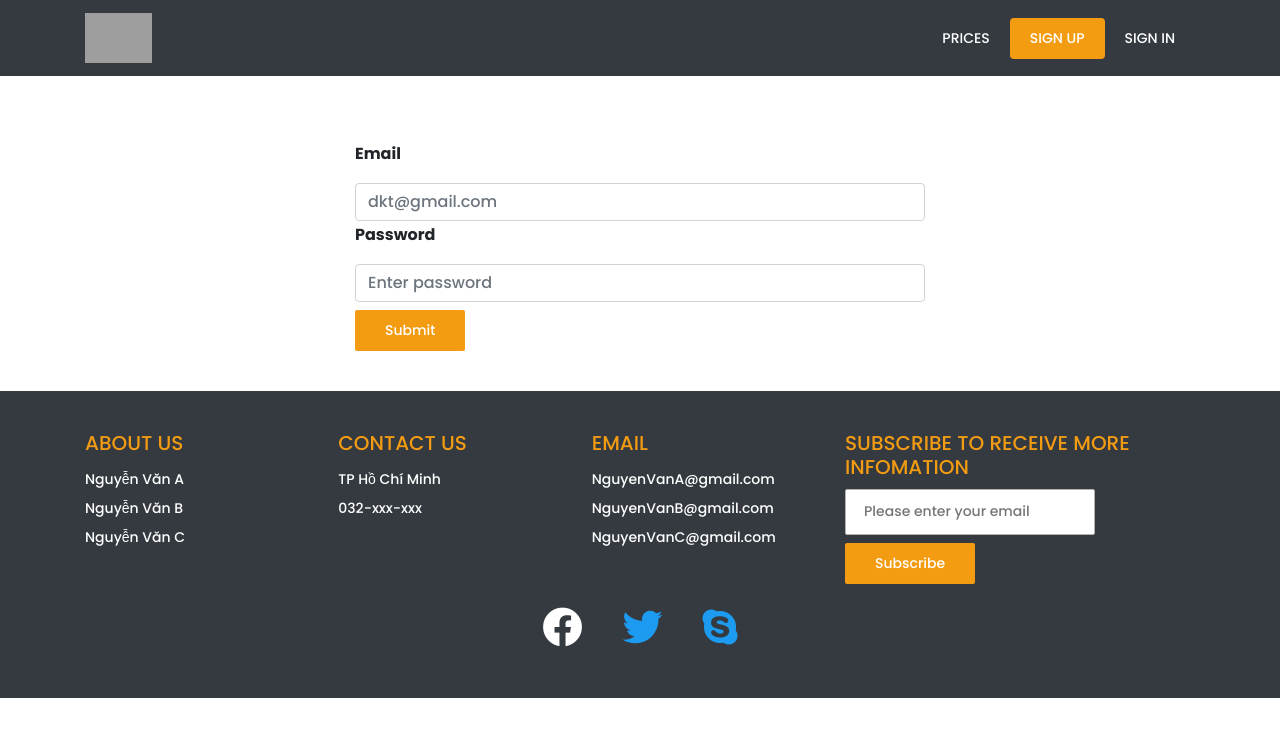
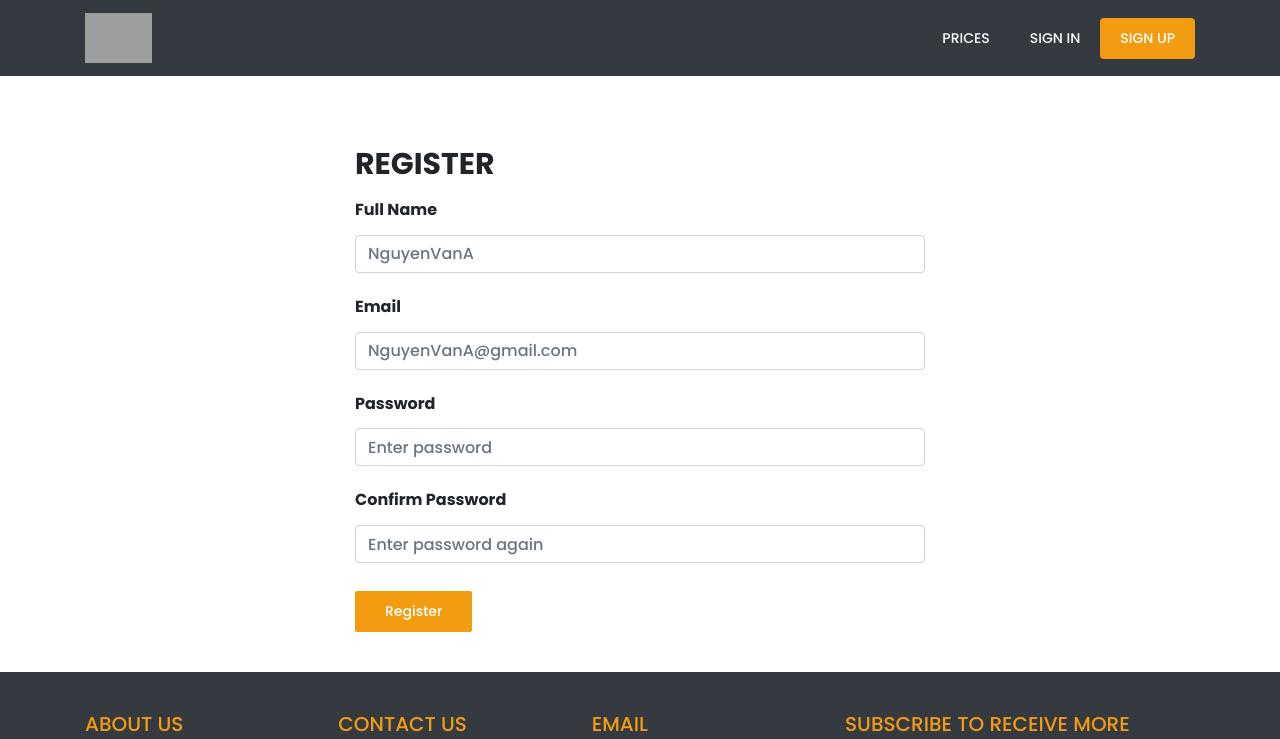
Before and after one commit to Kim-Thang/marketFinance, a React (Create React App) app in the folder client/: page /signup in a window 1280 px wide. Shown: the top 739 px of the page. Built offline with nearby package versions, Linux system fonts and the light colour scheme; grey boxes are pictures that could not be loaded.

Commit message:
edit signin sign out

```diff
--- a/client/src/components/Header/Header.jsx
+++ b/client/src/components/Header/Header.jsx
@@ -4,7 +4,7 @@ import { NavLink } from "react-router-dom";
 import "./Header.scss";
 
 function Header() {
-    const headerMenu = ["prices","sign up", "sign in"];
+    const headerMenu = ["prices","sign in", "sign up"];
 
     return (
         <Navbar expand="lg" bg="dark" fixed="top" >
--- a/client/src/components/Mainpages/Auth/Auth.scss
+++ b/client/src/components/Mainpages/Auth/Auth.scss
@@ -6,3 +6,9 @@
     margin: 40px auto;
     width: 600px;
 }
+.auth__title {
+    text-transform: uppercase;
+    font-size: 30px;
+    line-height: 1.6;
+    font-weight: 700;
+}
--- a/client/src/components/Mainpages/Auth/InputField/InputField.jsx
+++ b/client/src/components/Mainpages/Auth/InputField/InputField.jsx
@@ -8,10 +8,8 @@ function InputField(props) {
     const { errors, touched } = form;
     const showError = errors[name] && touched[name];
 
-    console.log(showError);
-
     return (
-        <Form.Group>
+        <Form.Group style={{marginBottom: "20px"}}>
             {label && <Form.Label htmlFor={name}>{label}</Form.Label>}
             <Form.Control
                 id={name}
--- a/client/src/components/Mainpages/Auth/InputField/InputField.scss
+++ b/client/src/components/Mainpages/Auth/InputField/InputField.scss
@@ -1,7 +1,7 @@
 .form-label {
     font-weight: 700;
-	padding-bottom: 6px;
 	line-height: 1.8rem;
+    padding-bottom: 10px;
 	font-size: 16px;
 }
 
--- a/client/src/components/Mainpages/Auth/SignIn.jsx
+++ b/client/src/components/Mainpages/Auth/SignIn.jsx
@@ -3,7 +3,7 @@ import { Container, Row, Col } from "react-bootstrap";
 import { Formik, Form, FastField } from "formik";
 import InputField from "./InputField/InputField";
 import * as Yup from "yup";
-import './Auth.scss';
+import "./Auth.scss";
 
 function SignIn() {
     const initialValues = {
@@ -14,16 +14,9 @@ function SignIn() {
     };
 
     const validationSchema = Yup.object().shape({
-        fullname: Yup.string().required("This filded is required."),
-        email: Yup.string()
-            .trim()
-            .email("Email invalid")
-            .required("Please enter this field."),
+        email: Yup.string().trim().required("Please enter this field."),
         password: Yup.string()
             .min(6, "Please enter at least 6 characters.")
-            .required("Please enter this field."),
-        confirmpassword: Yup.string()
-            .oneOf([Yup.ref("password")], "Re-entered password is incorrect.")
             .required("Please enter this field."),
     });
 
@@ -33,6 +26,7 @@ function SignIn() {
                 <Container>
                     <Row>
                         <Col>
+                        <h2 className="auth__title">Login</h2>
                             <Formik
                                 initialValues={initialValues}
                                 validationSchema={validationSchema}
@@ -47,14 +41,6 @@ function SignIn() {
 
                                     return (
                                         <Form>
-                                            <FastField
-                                                name="fullname"
-                                                component={InputField}
-                                                type="text"
-                                                label="Full Name"
-                                                placeholder="DoKimThang"
-                                            />
-
                                             <FastField
                                                 name="email"
                                                 component={InputField}
@@ -71,19 +57,11 @@ function SignIn() {
                                                 placeholder="Enter password"
                                             />
 
-                                            <FastField
-                                                name="confirmpassword"
-                                                component={InputField}
-                                                type="password"
-                                                label="Confirm Password"
-                                                placeholder="Enter password again"
-                                            />
-
                                             <button
                                                 className="btn-submit"
                                                 type="submit"
                                             >
-                                                Submit
+                                                Login
                                             </button>
                                         </Form>
                                     );
--- a/client/src/components/Mainpages/Auth/SignUp.jsx
+++ b/client/src/components/Mainpages/Auth/SignUp.jsx
@@ -1,51 +1,67 @@
 import React from "react";
-import { Container, Row, Col} from "react-bootstrap";
+import { Container, Row, Col } from "react-bootstrap";
 import { Formik, Form, FastField } from "formik";
 import InputField from "./InputField/InputField";
 import * as Yup from "yup";
-import './Auth.scss';
+import "./Auth.scss";
 
 function SignUp() {
     const initialValues = {
+        fullname: "",
         email: "",
         password: "",
         confirmpassword: "",
     };
 
     const validationSchema = Yup.object().shape({
+        fullname: Yup.string().required("This filded is required."),
         email: Yup.string()
             .trim()
+            .email("Email invalid")
             .required("Please enter this field."),
         password: Yup.string()
             .min(6, "Please enter at least 6 characters.")
+            .required("Please enter this field."),
+        confirmpassword: Yup.string()
+            .oneOf([Yup.ref("password")], "Re-entered password is incorrect.")
             .required("Please enter this field."),
     });
 
     return (
         <div style={{ paddingTop: "100px" }}>
             <div className="signup">
-
                 <Container>
                     <Row>
                         <Col>
+                        <h2 className="auth__title">Register</h2>
                             <Formik
                                 initialValues={initialValues}
                                 validationSchema={validationSchema}
-                            onSubmit={(value) => console.log("value", value)}
+                                onSubmit={(value) =>
+                                    console.log("value", value)
+                                }
                             >
                                 {(formikProps) => {
-                                const { values, errors, touched } = formikProps;
+                                    const { values, errors, touched } =
+                                        formikProps;
                                     console.log({ values, errors, touched });
 
                                     return (
                                         <Form>
+                                            <FastField
+                                                name="fullname"
+                                                component={InputField}
+                                                type="text"
+                                                label="Full Name"
+                                                placeholder="NguyenVanA"
+                                            />
 
                                             <FastField
                                                 name="email"
                                                 component={InputField}
                                                 type="text"
                                                 label="Email"
-                                            placeholder="dkt@gmail.com"
+                                                placeholder="NguyenVanA@gmail.com"
                                             />
 
                                             <FastField
@@ -56,8 +72,19 @@ function SignUp() {
                                                 placeholder="Enter password"
                                             />
 
-                                        <button className="btn-submit" type="submit">
-                                            Submit
+                                            <FastField
+                                                name="confirmpassword"
+                                                component={InputField}
+                                                type="password"
+                                                label="Confirm Password"
+                                                placeholder="Enter password again"
+                                            />
+
+                                            <button
+                                                className="btn-submit"
+                                                type="submit"
+                                            >
+                                                Register
                                             </button>
                                         </Form>
                                     );
--- a/client/src/index.css
+++ b/client/src/index.css
@@ -27,3 +27,6 @@ a:hover {
 p {
   margin: 0;
 }
+label {
+  margin: 0;
+}
```
Lines whose indentation alone changed are shown as unchanged.
